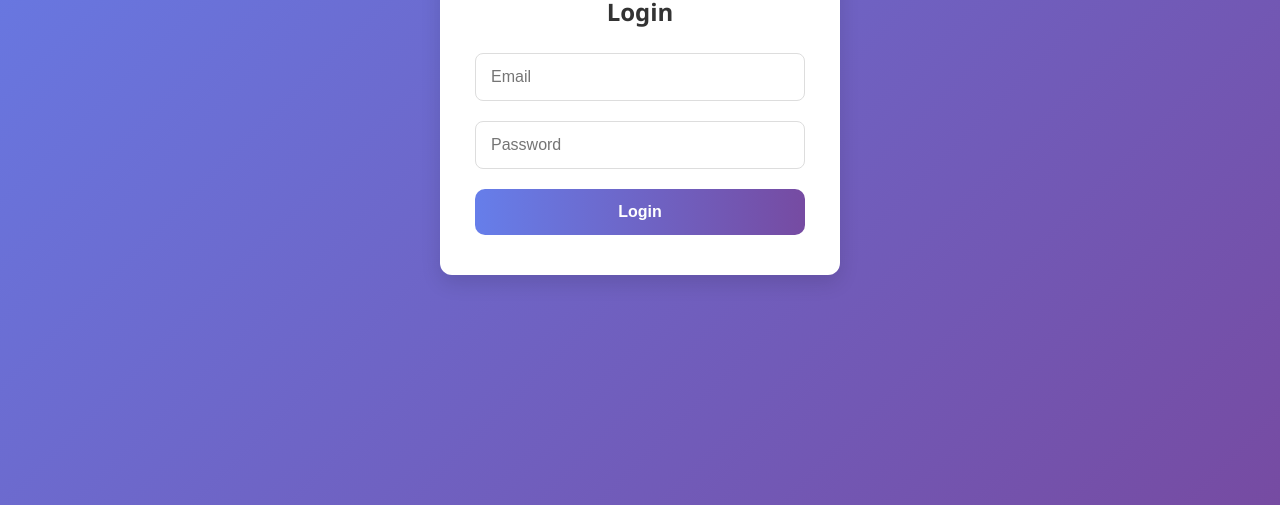
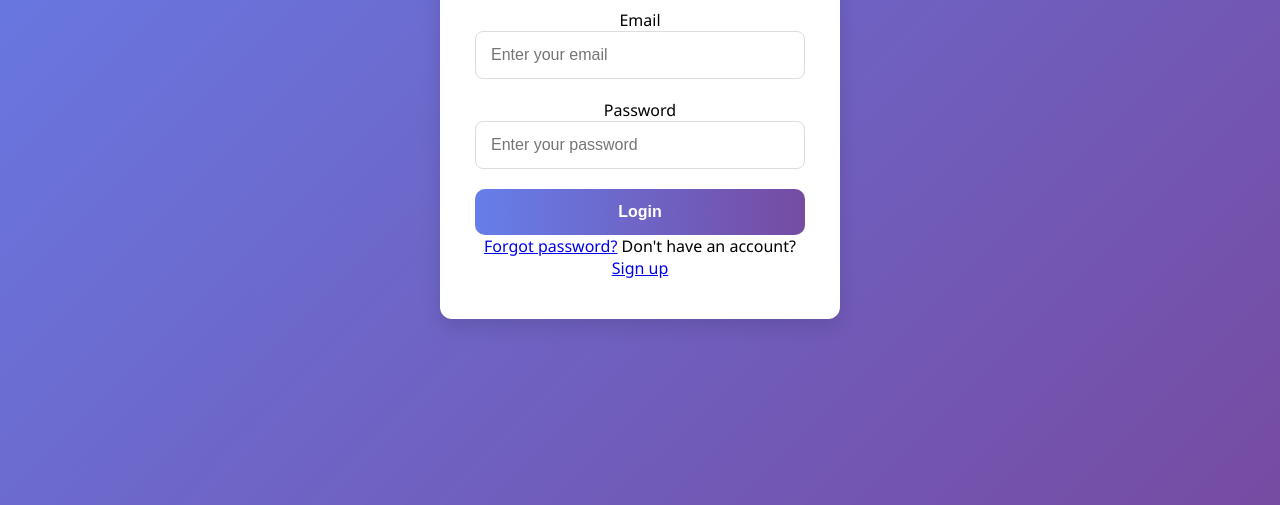
Before and after one commit to joenilsw/labexam_integprog, a plain HTML site: page LabExam_Pena Joenil G.-master/index.html in a window 1280 px wide. Shown: the part 295-800 px from the top of the page. Drawn offline with Linux system fonts and the light colour scheme.

Commit message:
index.html

```diff
--- a/LabExam_Pena Joenil G.-master/index.html
+++ b/LabExam_Pena Joenil G.-master/index.html
@@ -2,17 +2,29 @@
 <html lang="en">
 <head>
   <meta charset="UTF-8" />
-  <meta name="viewport" content="width=device-width, initial-scale=1.0"/>
-  <title>Login Page</title>
+  <meta name="viewport" content="width=device-width, initial-scale=1.0" />
+  <title>Login</title>
   <link rel="stylesheet" href="style.css" />
 </head>
 <body>
   <div class="login-container">
-    <h2>Login</h2>
-    <form id="loginForm">
-      <input type="email" id="email" placeholder="Email" required /><br/>
-      <input type="password" id="password" placeholder="Password" required /><br/>
+    <h2 class="login-header">Login</h2>
+    <form id="loginForm" novalidate>
+      <div class="input-group">
+        <label for="email">Email</label>
+        <input type="email" id="email" name="email" placeholder="Enter your email" required />
+        <span id="email-error" class="error-message"></span>
+      </div>
+      <div class="input-group">
+        <label for="password">Password</label>
+        <input type="password" id="password" name="password" placeholder="Enter your password" required />
+        <span id="password-error" class="error-message"></span>
+      </div>
       <button type="submit">Login</button>
+      <div class="footer">
+        <a href="#">Forgot password?</a>
+        <span>Don't have an account? <a href="#">Sign up</a></span>
+      </div>
     </form>
   </div>
   <script src="script.js"></script>
```
